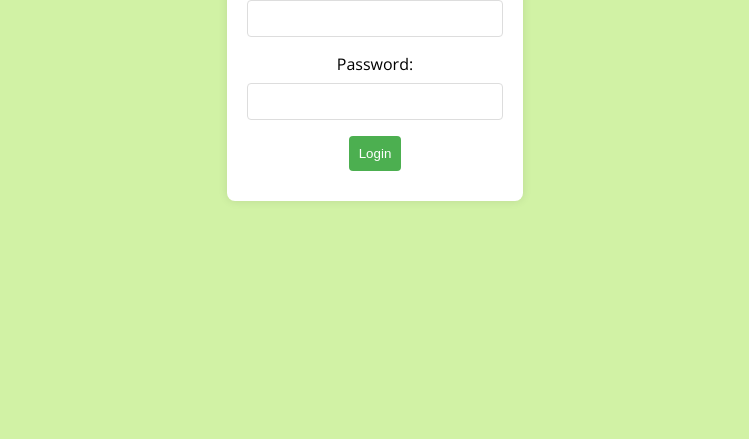
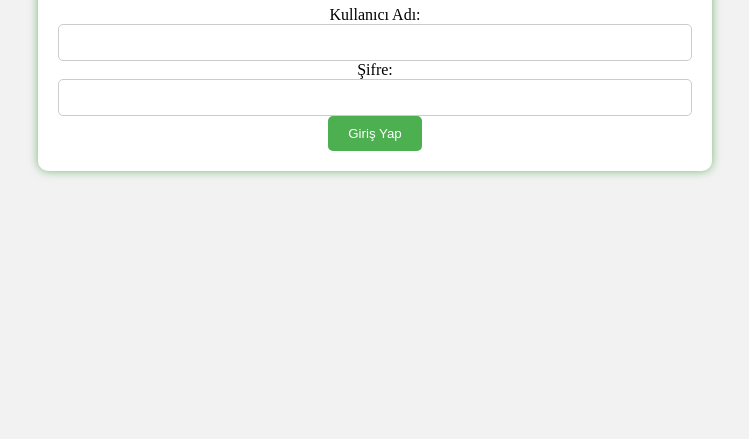
Before and after one commit to lunartheboss/lunarsite, a plain HTML site: page index.html in a window 1280 px wide. Shown: the part 361-800 px from the top of the page, without its empty margins (265-1014 px from the left). Drawn offline with nearby package versions, Linux system fonts and the light colour scheme.

Commit message:
Update index.html

```diff
--- a/index.html
+++ b/index.html
@@ -1,109 +1,29 @@
 <!DOCTYPE html>
 <html lang="en">
 <head>
-  <meta charset="UTF-8">
-  <meta name="viewport" content="width=device-width, initial-scale=1.0">
-  <title>Login Panel</title>
-  <link href="https://fonts.googleapis.com/css2?family=Open+Sans:wght@400;600&display=swap" rel="stylesheet">
-  <style>
-    body {
-      font-family: 'Open Sans', sans-serif;
-      margin: 0;
-      display: flex;
-      justify-content: center;
-      align-items: center;
-      height: 100vh;
-      background-color: #d1f2a5; /* Lime color theme */
-    }
-
-    .login-panel {
-      background-color: #fff;
-      padding: 20px;
-      border-radius: 8px;
-      box-shadow: 0 0 10px rgba(0, 0, 0, 0.1);
-      text-align: center;
-      animation: shake 0.5s ease-in-out; /* Shake animation */
-    }
-
-    @keyframes shake {
-      0%, 100% {
-        transform: translateX(0);
-      }
-      25%, 75% {
-        transform: translateX(-5px);
-      }
-      50% {
-        transform: translateX(5px);
-      }
-    }
-
-    label {
-      display: block;
-      margin-bottom: 8px;
-    }
-
-    input {
-      width: 100%;
-      padding: 10px;
-      margin-bottom: 16px;
-      box-sizing: border-box;
-      border: 1px solid #ddd;
-      border-radius: 4px;
-    }
-
-    button {
-      background-color: #4caf50;
-      color: #fff;
-      padding: 10px;
-      border: none;
-      border-radius: 4px;
-      cursor: pointer;
-    }
-
-    button:hover {
-      background-color: #45a049;
-    }
-
-    .warning {
-      color: #e74c3c;
-      margin-top: 10px;
-    }
-  </style>
+    <meta charset="UTF-8">
+    <meta name="viewport" content="width=device-width, initial-scale=1.0">
+    <title>Giriş Yap</title>
+    <link rel="stylesheet" href="styless.css">
 </head>
 <body>
+    <div class="login-container">
+        <div class="login-box">
+            <h1>Giriş Yap</h1>
+            <form id="loginForm" onsubmit="checkLogin(); return false;">
+                <label for="username">Kullanıcı Adı:</label>
+                <input type="text" id="username" name="username" required>
 
-<div class="login-panel">
-  <h2>Login</h2>
-  <form id="loginForm" onsubmit="return validateLogin()">
-    <label for="username">Username:</label>
-    <input type="text" id="username" name="username" required>
+                <label for="password">Şifre:</label>
+                <input type="password" id="password" name="password" required>
 
-    <label for="password">Password:</label>
-    <input type="password" id="password" name="password" required>
+                <button type="submit">Giriş Yap</button>
+            </form>
 
-    <button type="submit">Login</button>
-  </form>
-  <div id="warning" class="warning"></div>
-</div>
+            <div id="errorMessage" class="error-message"></div>
+        </div>
+    </div>
 
-<script>
-  function validateLogin() {
-    var username = document.getElementById("username").value;
-    var password = document.getElementById("password").value;
-    var warning = document.getElementById("warning");
-
-    if ((username === "admin" && password === "lunarcheck123") ||
-        (username === "okan" && password === "lunarcheck123")) {
-      // Redirect on successful login
-      window.location.href = "redirect.html";
-      return false;
-    } else {
-      // Show incorrect input warning
-      warning.textContent = "Incorrect username or password.";
-      return false;
-    }
-  }
-</script>
-
+    <script src="scriptt.js"></script>
 </body>
 </html>
```
